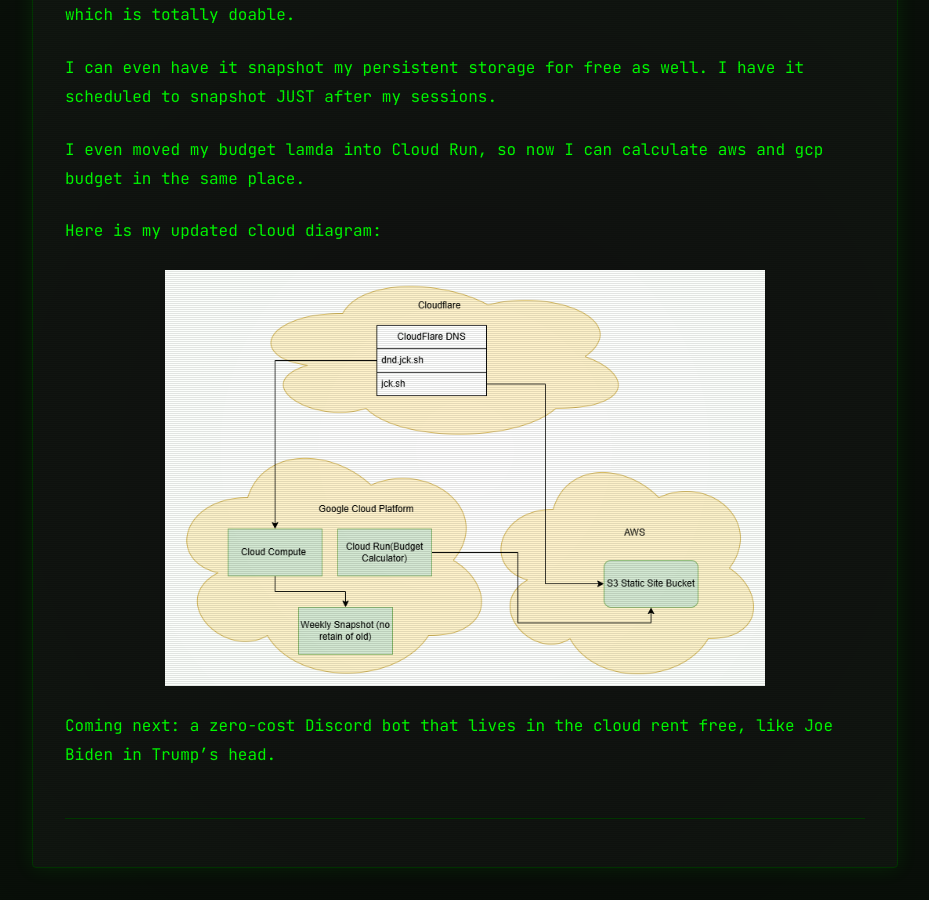
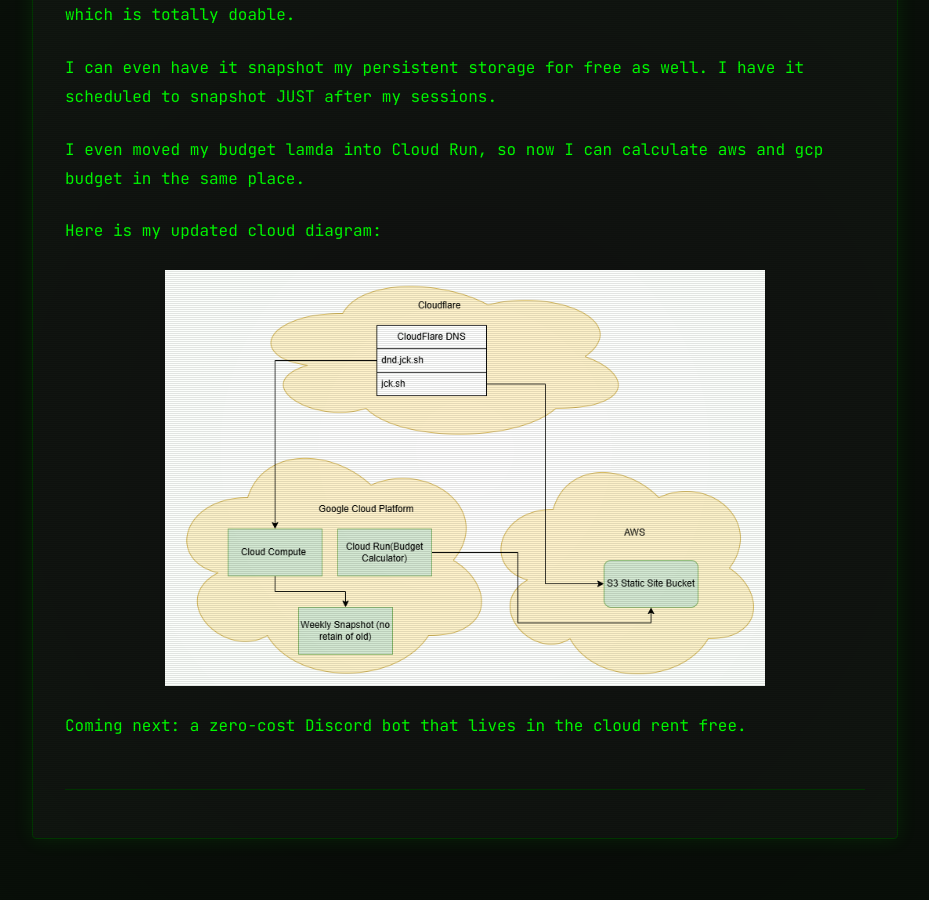
Before and after one commit to jck4/jck.sh-jekyll, a Jekyll site: the page built from _posts/2025-06-10-2025.md, in a window 1280 px wide and 900 px high, scrolled down 4872 px. Shown: the whole window, without its empty margins (175-1104 px from the left). Built offline with Jekyll 4.4.1, drawn with Linux system fonts in a browser that asks for light colours; after the commit the page ends 5743 px from its top, so only the background shows below that.

Commit message:
Safer commit

```diff
--- a/_posts/2025-06-10-2025.md
+++ b/_posts/2025-06-10-2025.md
@@ -187,4 +187,4 @@
 </div>
 
 
-Coming next: a zero-cost Discord bot that lives in the cloud rent free, like Joe Biden in Trump's head.
+Coming next: a zero-cost Discord bot that lives in the cloud rent free.
```
